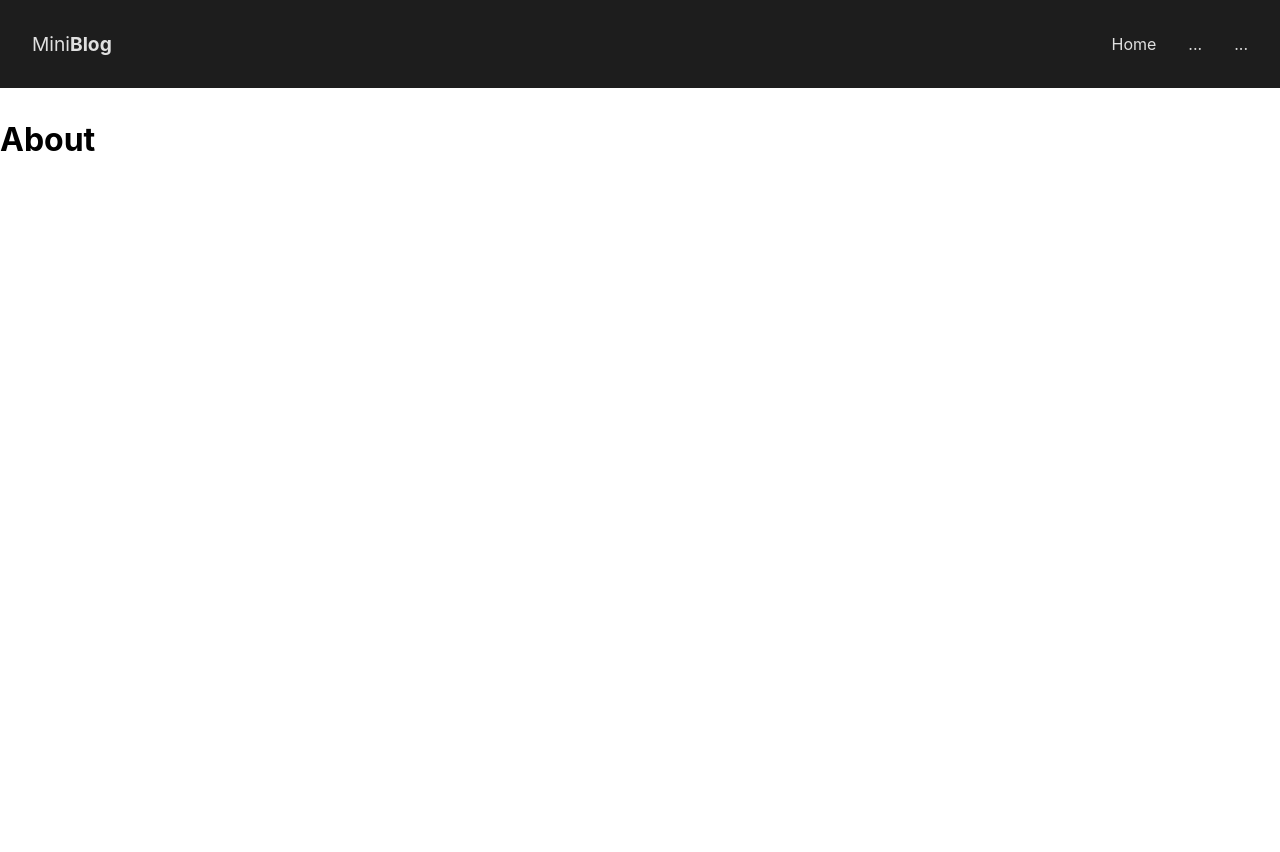
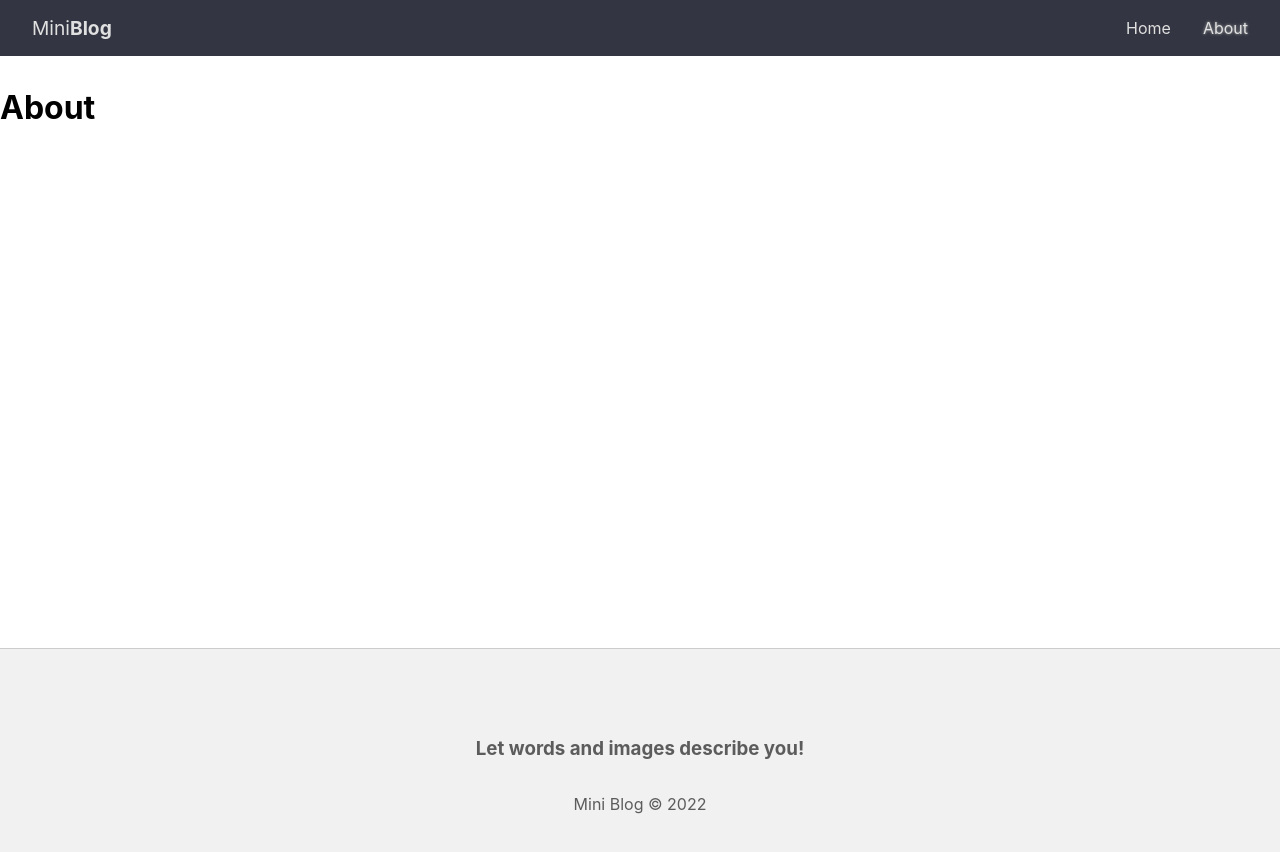
Before and after one commit to AlexisCesar/react-miniblog, a React (Create React App) app: page /about in a window 1280 px wide. Shown: the top 852 px of the page. Before the commit the page ends 800 px from the top, so only its background shows below. Built offline with nearby package versions, Linux system fonts and the light colour scheme.

Commit message:
Footer and changed nav style

```diff
--- a/src/App.js
+++ b/src/App.js
@@ -6,6 +6,7 @@ import { BrowserRouter, Routes, Route, Navigate } from 'react-router-dom';
 import Navbar from './components/Navbar';
 import Home from './pages/Home/Home';
 import About from './pages/About/About';
+import Footer from './components/Footer';
 
 // Pages
 
@@ -13,13 +14,14 @@ function App() {
   return (
     <div className="App">
       <BrowserRouter>
+        <Navbar />
         <div className="container">
-          <Navbar />
           <Routes>
-            <Route path="/" element={<Home />}/>
-            <Route path="/about" element={<About />}/>
+            <Route path="/" element={<Home />} />
+            <Route path="/about" element={<About />} />
           </Routes>
         </div>
+        <Footer />
       </BrowserRouter>
     </div>
   );
--- /dev/null
+++ b/src/components/Footer.js
@@ -0,0 +1,12 @@
+import styles from './Footer.module.css';
+
+const Footer = () => {
+  return (
+    <footer className={styles.footer}>
+        <h3>Let words and images describe you!</h3>
+        <p>Mini Blog &copy; 2022</p>
+    </footer>
+  )
+}
+
+export default Footer
--- /dev/null
+++ b/src/components/Footer.module.css
@@ -0,0 +1,11 @@
+.footer {
+    height: 250px;
+    border-top: 1px solid #1d1d1d2d;
+    color: #5c5c5c;
+    background-color: #f1f1f1;
+    display: flex;
+    flex-direction: column;
+    justify-content: center;
+    align-items: center;
+    text-align: center;
+}
--- a/src/components/Navbar.js
+++ b/src/components/Navbar.js
@@ -1,14 +1,13 @@
 import { NavLink } from 'react-router-dom';
-import './Navbar.css';
+import styles from './Navbar.module.css';
 
 const Navbar = () => {
   return (
-    <div className='nav-bar'>
-        <NavLink to="/" className='nav-logo'>Mini<span className='logo-blog'>Blog</span></NavLink>
+    <div className={styles.navBar}>
+        <NavLink to="/" className={styles.navLogo}>Mini<span className={styles.logoBlog}>Blog</span></NavLink>
         <nav>
-            <NavLink to="/">Home</NavLink>
-            <NavLink to="/">...</NavLink>
-            <NavLink to="/">...</NavLink>
+            <NavLink to="/" className={({isActive}) => (isActive ? styles.active : "")}>Home</NavLink>
+            <NavLink to="/about" className={({isActive}) => (isActive ? styles.active : "")}>About</NavLink>
         </nav>
     </div>
   )
--- a/src/components/Navbar.css
+++ b/src/components/Navbar.module.css
@@ -1,7 +1,7 @@
-.nav-bar {
-    background-color: #1d1d1d;
+.navBar {
+    background-color: #333642;
     color: #e0e0e0;
-    padding: 2em;
+    padding: 1em 2em;
     margin-bottom: 2em;
     display: flex;
     flex-direction: row;
@@ -10,14 +10,14 @@
     align-items: center;
 }
 
-.nav-bar nav {
+.navBar nav {
     display: flex;
     flex-direction: row;
     flex-wrap: wrap;
     gap: 2em;
 }
 
-.nav-bar nav a {
+.navBar nav a {
     display: flex;
     flex-direction: row;
     flex-wrap: wrap;
@@ -26,20 +26,20 @@
     text-decoration: none;
 }
 
-.nav-bar nav a:hover {
+.navBar nav a:hover {
     color: #838383;
 }
 
-.active {
-    color: #838383;
-}
-
-.nav-logo {
+.navLogo {
     font-size: 1.2em;
     color: #e0e0e0;
     text-decoration: none;
 }
 
-.logo-blog {
+.logoBlog {
     font-weight: bold;
 }
+
+.active {
+    text-shadow: 0 0 3px #b1b1b1;
+}
--- a/src/index.css
+++ b/src/index.css
@@ -1,13 +1,7 @@
 body {
+  padding: 0;
   margin: 0;
   font-family: -apple-system, BlinkMacSystemFont, 'Segoe UI', 'Roboto', 'Oxygen',
     'Ubuntu', 'Cantarell', 'Fira Sans', 'Droid Sans', 'Helvetica Neue',
     sans-serif;
-  -webkit-font-smoothing: antialiased;
-  -moz-osx-font-smoothing: grayscale;
 }
-
-code {
-  font-family: source-code-pro, Menlo, Monaco, Consolas, 'Courier New',
-    monospace;
-}
```
